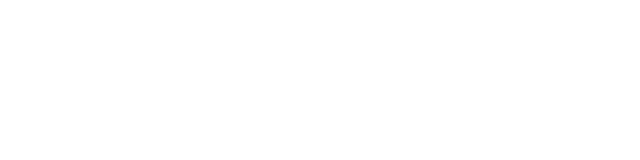
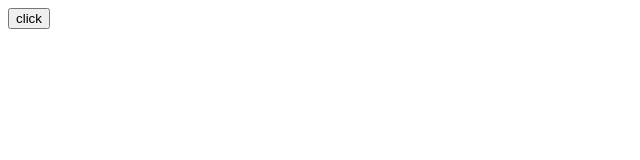
Before and after one commit to am-coding/bookbuy, a Next.js app: page /dashboard in a window 1280 px wide. Shown: the top 160 px of the page, without its empty margins (0-640 px from the left). Built offline with nearby package versions, Linux system fonts and the light colour scheme.

Commit message:
i have no clue what i did

```diff
--- a/components/ContextWrapper.tsx
+++ b/components/ContextWrapper.tsx
@@ -1,8 +1,10 @@
 import UserContext from '../contexts/userContext';
-import { useState } from 'react'
+import { useState, useEffect } from 'react';
+import axios from 'axios';
 
 export const AppProvider = ({children}) => {
     const [token, setToken] = useState<string>("");
+
     return (
         <UserContext.Provider value={[token, setToken]}>
             {children}
--- a/pages/dashboard.tsx
+++ b/pages/dashboard.tsx
@@ -1,11 +1,29 @@
-import React, {useContext} from 'react'
+import React, {useContext, useEffect} from 'react'
 import UserContext from '../contexts/userContext'
+import axios from "axios"
 
 export default function Page() {
   const [token, setToken] = useContext(UserContext)
+  const refreshToken = async () => {
+    const headers = {
+        'Content-Type': 'application/json'
+    };
+    const req = await axios.post("http://localhost:8000/tokens/refresh", {
+      withCredentials: true,
+      headers
+    })
+    const resp = req.data
+    setToken(resp.access_token)
+    console.log(resp);
+
+    useEffect(() => {
+        refreshToken()
+    }, [])
+}
   return (
     <div>
         {token}
+        <button onClick={refreshToken}>click</button>
     </div>
   )
 }
```
Also changed, not shown: 1 other file (tests, documents, lock files or other folders).
